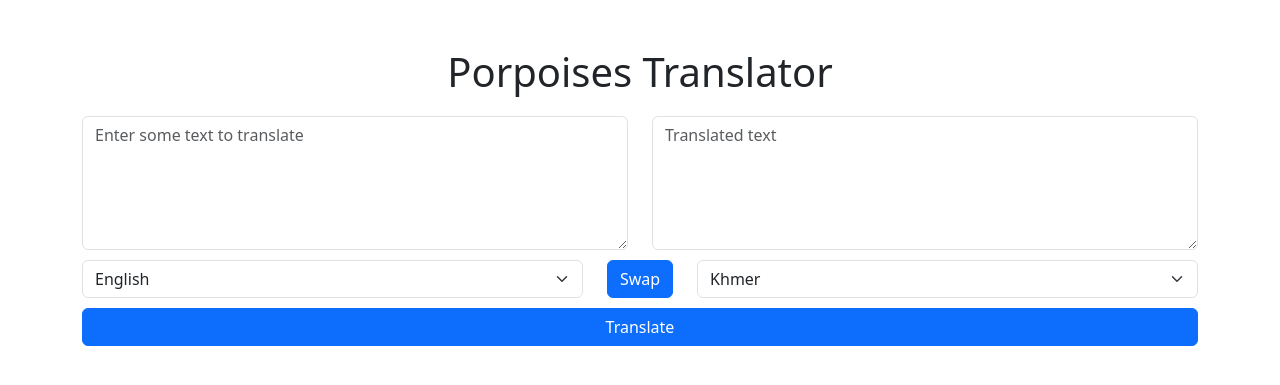
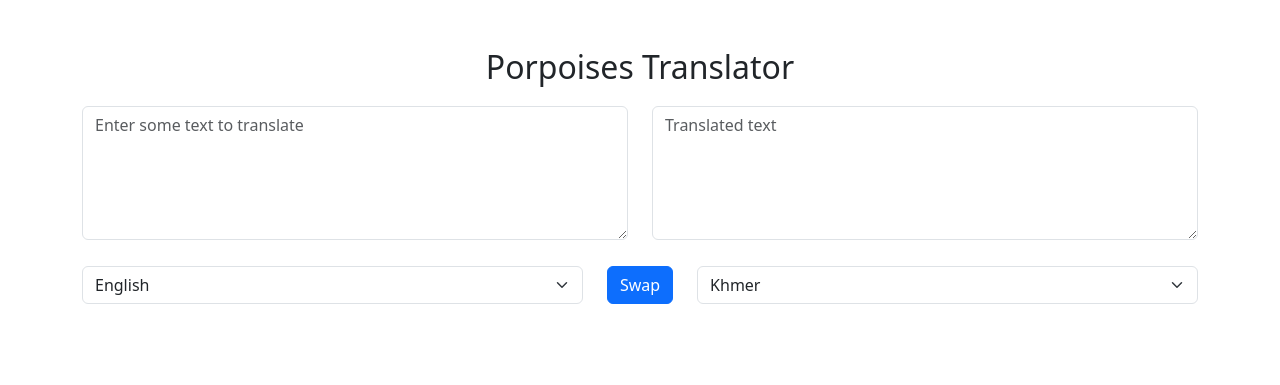
Before and after one commit to NimithSan/porpoises-translator-api, a FastAPI app: page / in a window 1280 px wide. Shown: the part 90-475 px from the top of the page. Run offline with FastAPI, Linux system fonts and the light colour scheme; some web fonts are replaced.

Commit message:
remove translate button

```diff
--- a/templates/index.html
+++ b/templates/index.html
@@ -25,16 +25,16 @@
         </div>
     </nav>
     <div class="container mt-5">
-        <h1 class="text-center">Porpoises Translator </h1>
+        <h2 class="text-center">Porpoises Translator</h1>
 
         <div class="row align-items-center" style="margin-top: 20px;">
             <!-- Input Text -->
-            <div class="col">
+            <div class="col-12 col-md mb-3">
                 <textarea spellcheck="true" id="inputText" class="form-control" rows="5"
                     placeholder="Enter some text to translate"></textarea>
             </div>
             <!-- Output Text -->
-            <div class="col">
+            <div class="col-12 col-md mb-3">
                 <textarea id="outputText" class="form-control" rows="5" placeholder="Translated text"
                     readonly></textarea>
             </div>
@@ -66,7 +66,7 @@
 
 
         <!-- Translate Button -->
-        <button id="translateButton" class="btn btn-primary" style="margin-top: 10px; width: 100%;">Translate</button>
+        <!-- <button id="translateButton" class="btn btn-primary" style="margin-top: 10px; width: 100%;">Translate</button> -->
 
     </div>
     <script src="../static/app.js"></script>
```
Also changed, not shown: static/app.js (+28 -15 lines), static/style.css (line endings or trailing spaces).
